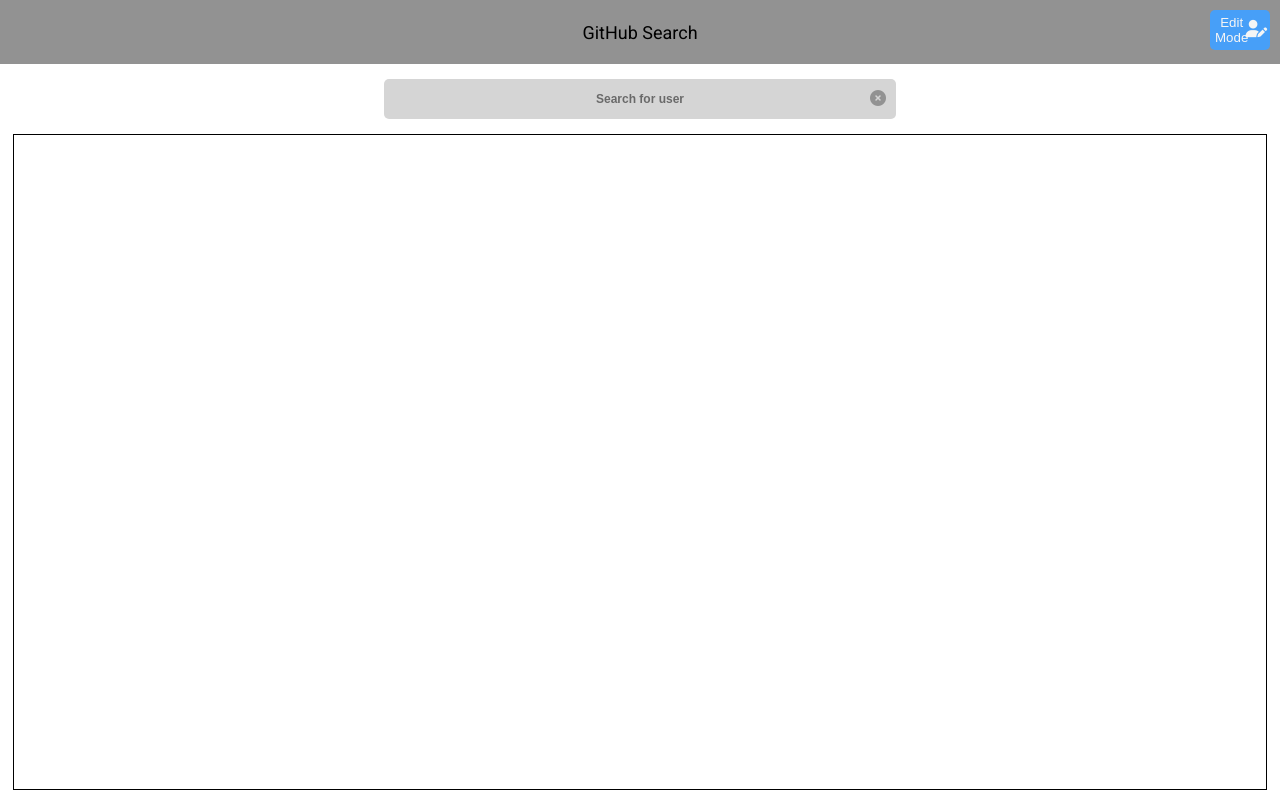
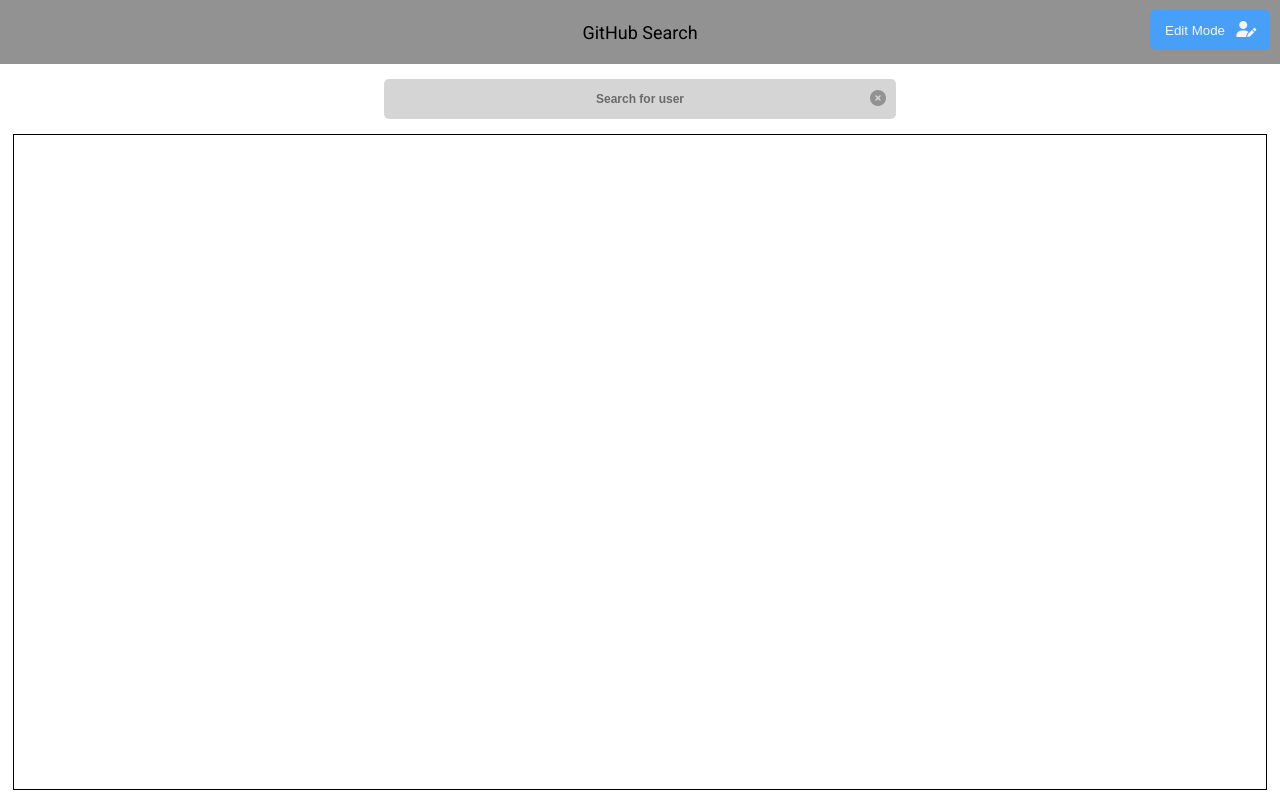
Before and after one commit to TomFSC/gitHub-search-test-fulll, a React (Create React App) app: page / in a window 1280 px wide. Built offline with nearby package versions, Linux system fonts and the light colour scheme.

Commit message:
💄 update header Button style with label & Icon

```diff
--- a/src/components/pages/githubSearch/Header/header.css
+++ b/src/components/pages/githubSearch/Header/header.css
@@ -19,16 +19,16 @@
   right: 10px;
   display: flex;
   align-items: center;
-  justify-content: center;
+  justify-content: space-between;
   height: 40px;
-  width: 60px;
+  width: 120px;
   padding: 8px 15px;
   border: none;
   border-radius: 5px;
   background-color: #479ff8;
   color: whitesmoke;
   > i {
-    scale: 1.3;
+    scale: 1.2;
   }
   &:hover {
     cursor: pointer;
```
